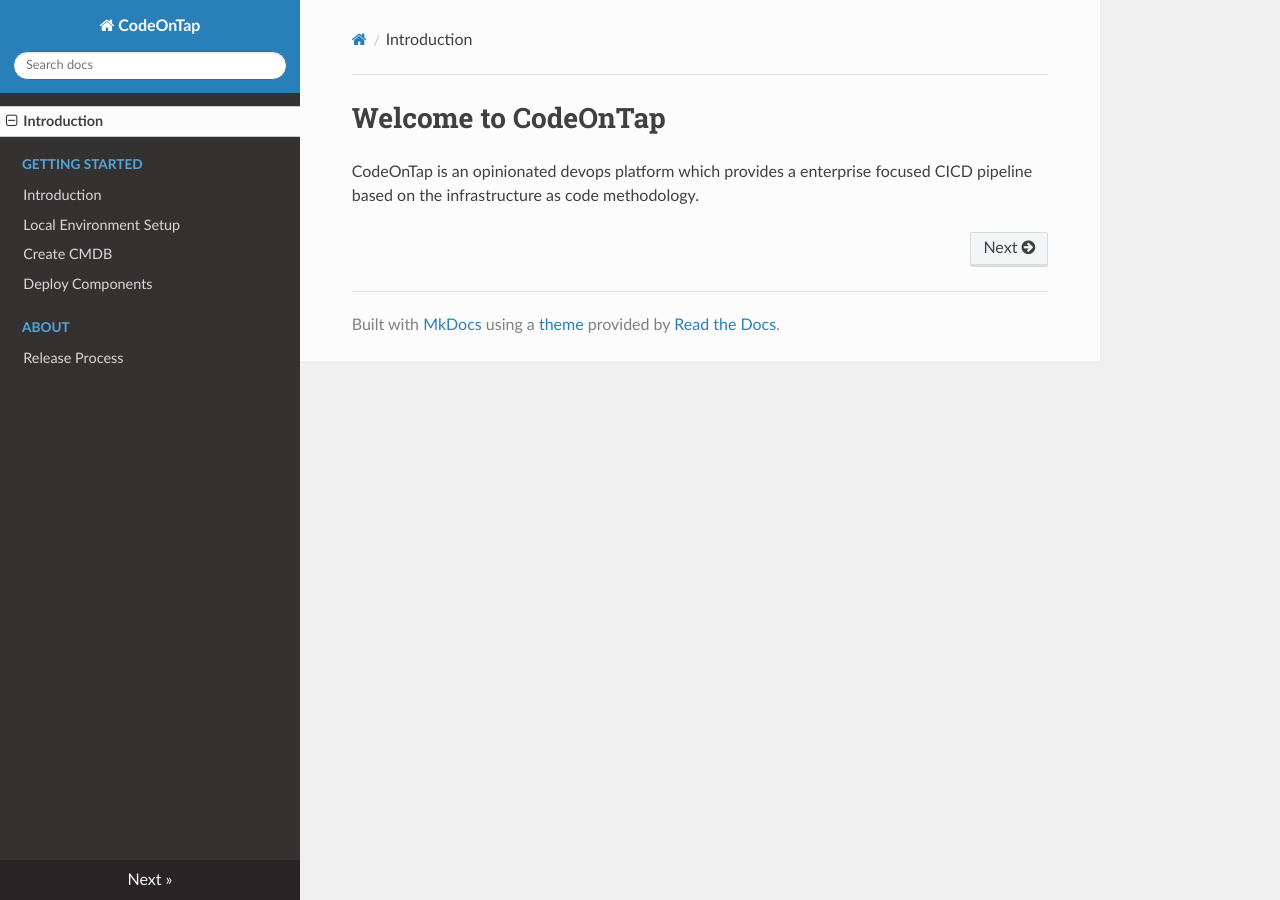
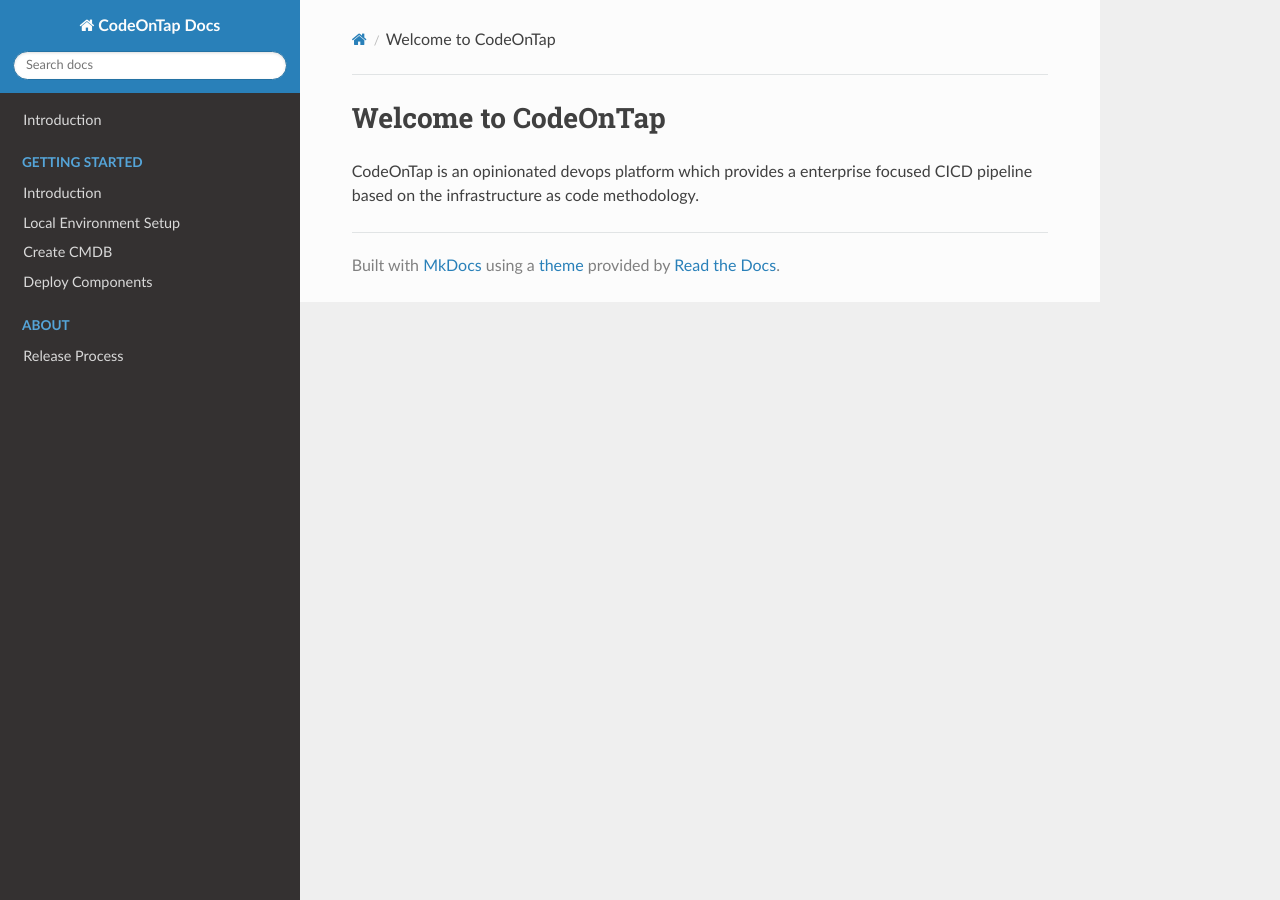
Before and after one commit to codeontap/codeontap, an MkDocs documentation site: the page built from docs/index.md, in a window 1280 px wide. Built offline with MkDocs 1.6.1, drawn with Linux system fonts in a browser that asks for light colours; nearby versions of some CDN libraries.

Commit message:
rename for readthedocs

```diff
--- a/mkdocs.yml
+++ b/mkdocs.yml
@@ -1,4 +1,4 @@
-site_name: CodeOnTap
+site_name: CodeOnTap Docs
 theme: readthedocs
 markdown_extensions:
   - admonition
@@ -6,11 +6,11 @@
       permalink: true
 
 nav:
-  - 'Introduction': 'README.md'
+  - 'Introduction': './README.md'
   - 'Getting Started' :
-    - 'Introduction' : 'getting-started/README.md'
-    - 'Local Environment Setup' : 'getting-started/local-env-setup.md'
-    - 'Create CMDB' : 'getting-started/cmdb-setup.md'
-    - 'Deploy Components' : 'getting-started/deploy-components.md'
+    - 'Introduction' : './getting-started/README.md'
+    - 'Local Environment Setup' : './getting-started/local-env-setup.md'
+    - 'Create CMDB' : './getting-started/cmdb-setup.md'
+    - 'Deploy Components' : './getting-started/deploy-components.md'
   - 'About' :
-    - 'Release Process' : 'about/versioning.md'
+    - 'Release Process' : './about/versioning.md'
```
Also changed, not shown: docs/getting-started/index.md (renamed from docs/getting-started/README.md), docs/index.md (renamed from docs/README.md).
